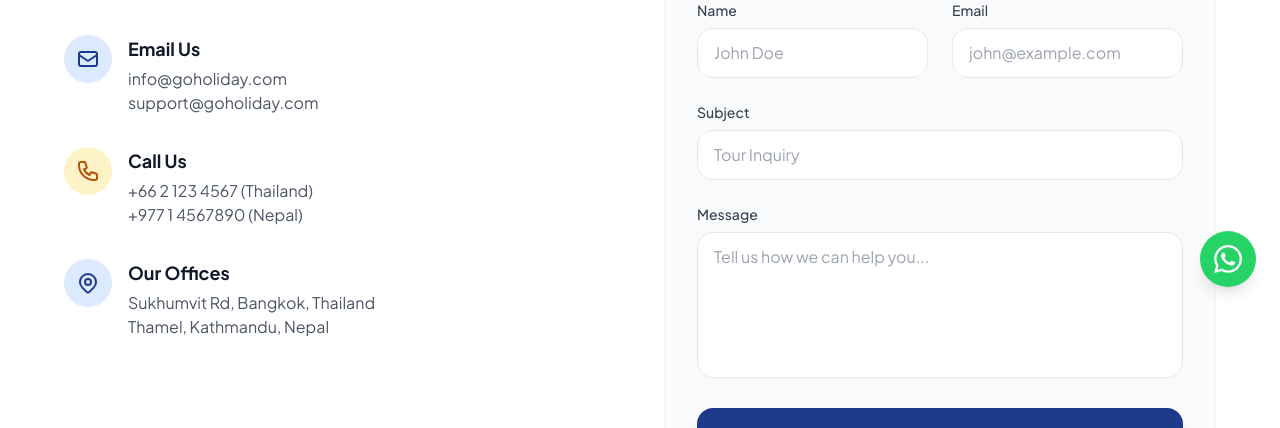
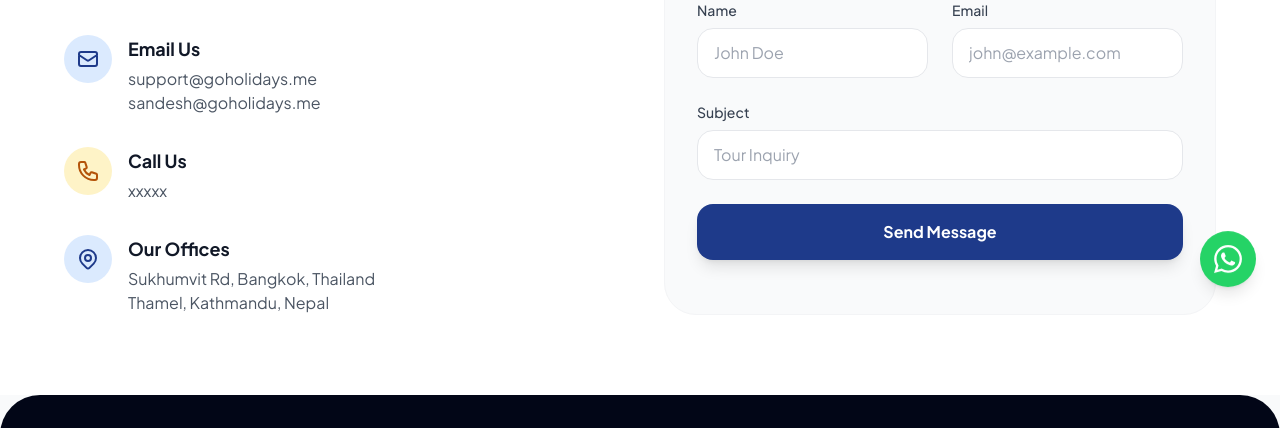
Before and after one commit to sandeshrai00/GoHoliday, a Next.js app: page /en/contact in a window 1280 px wide. Shown: the part 486-914 px from the top of the page. Built offline with nearby package versions, Linux system fonts and the light colour scheme; no server answers.

Commit message:
feat: add a new contact page with a form and contact information

```diff
--- a/app/[lang]/contact/page.js
+++ b/app/[lang]/contact/page.js
@@ -14,8 +14,7 @@ export default function ContactPage() {
     const [formData, setFormData] = useState({
         name: '',
         email: '',
-        subject: '',
-        message: ''
+        subject: ''
     })
     const [status, setStatus] = useState({ type: '', message: '' })
     const [loading, setLoading] = useState(false)
@@ -37,7 +36,7 @@ export default function ContactPage() {
                 type: 'success',
                 message: dict?.booking?.successMessage || 'Thank you! Your message has been sent successfully. We will get back to you soon.'
             })
-            setFormData({ name: '', email: '', subject: '', message: '' })
+            setFormData({ name: '', email: '', subject: '' })
         } catch (error) {
             setStatus({
                 type: 'error',
@@ -88,8 +87,8 @@ export default function ContactPage() {
                                         </div>
                                         <div>
                                             <h3 className="text-lg font-bold text-gray-900 mb-1">Email Us</h3>
-                                            <p className="text-gray-600">info@goholiday.com</p>
-                                            <p className="text-gray-600">support@goholiday.com</p>
+                                            <p className="text-gray-600">support@goholidays.me</p>
+                                            <p className="text-gray-600">sandesh@goholidays.me</p>
                                         </div>
                                     </div>
 
@@ -101,8 +100,7 @@ export default function ContactPage() {
                                         </div>
                                         <div>
                                             <h3 className="text-lg font-bold text-gray-900 mb-1">Call Us</h3>
-                                            <p className="text-gray-600">+66 2 123 4567 (Thailand)</p>
-                                            <p className="text-gray-600">+977 1 4567890 (Nepal)</p>
+                                            <p className="text-gray-600">xxxxx</p>
                                         </div>
                                     </div>
 
@@ -169,17 +167,6 @@ export default function ContactPage() {
                                     </div>
 
                                     <div>
-                                        <label className="block text-sm font-medium text-gray-700 mb-2">Message</label>
-                                        <textarea
-                                            required
-                                            rows={5}
-                                            value={formData.message}
-                                            onChange={(e) => setFormData({ ...formData, message: e.target.value })}
-                                            className="w-full px-4 py-3 rounded-xl border border-gray-200 focus:ring-2 focus:ring-primary-500 outline-none transition-all resize-none"
-                                            placeholder="Tell us how we can help you..."
-                                        ></textarea>
-                                    </div>
-
                                         <button
                                             type="submit"
                                             disabled={loading}
@@ -187,6 +174,7 @@ export default function ContactPage() {
                                         >
                                             {loading ? 'Sending...' : 'Send Message'}
                                         </button>
+                                    </div>
                                 </form>
                             </div>
                         </div>
```
Lines whose indentation alone changed are shown as unchanged.
